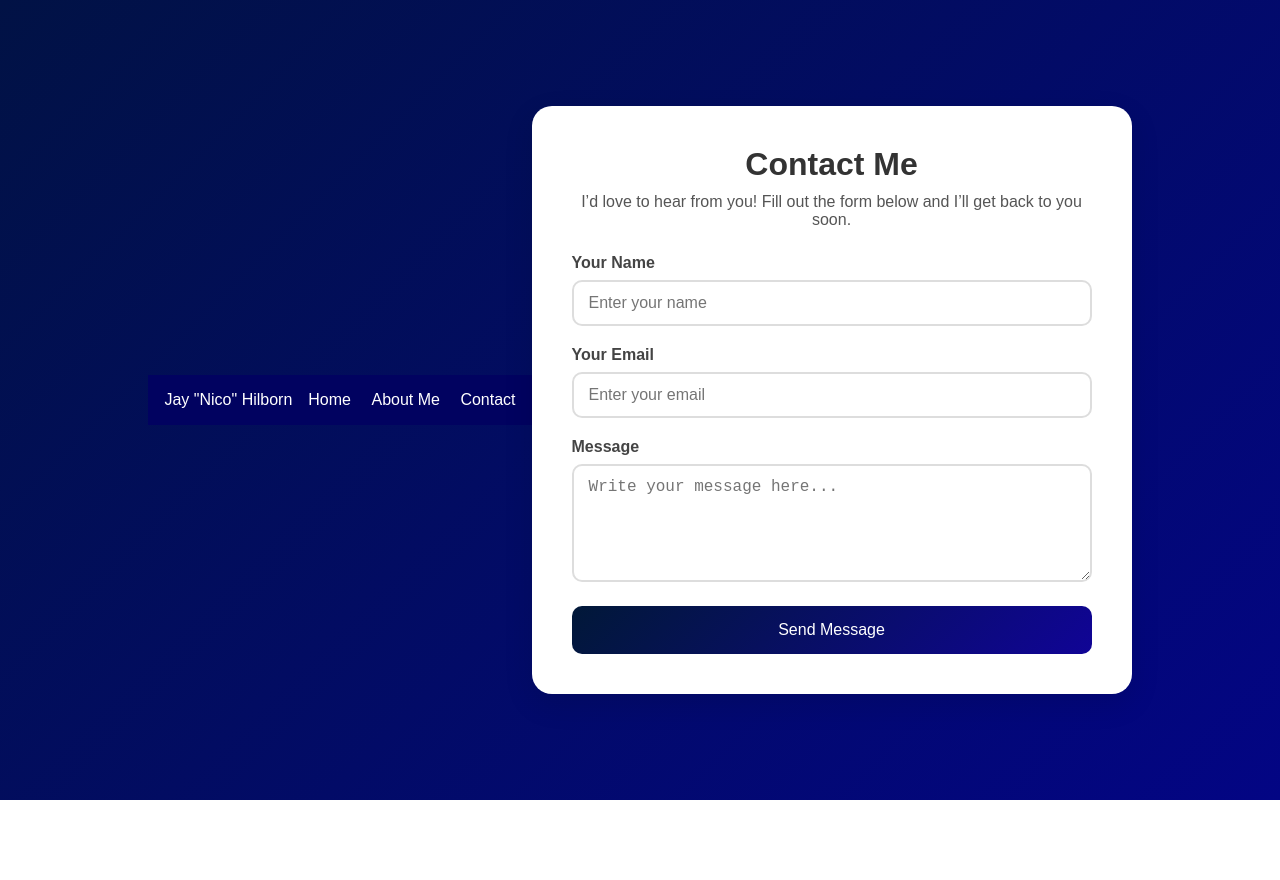
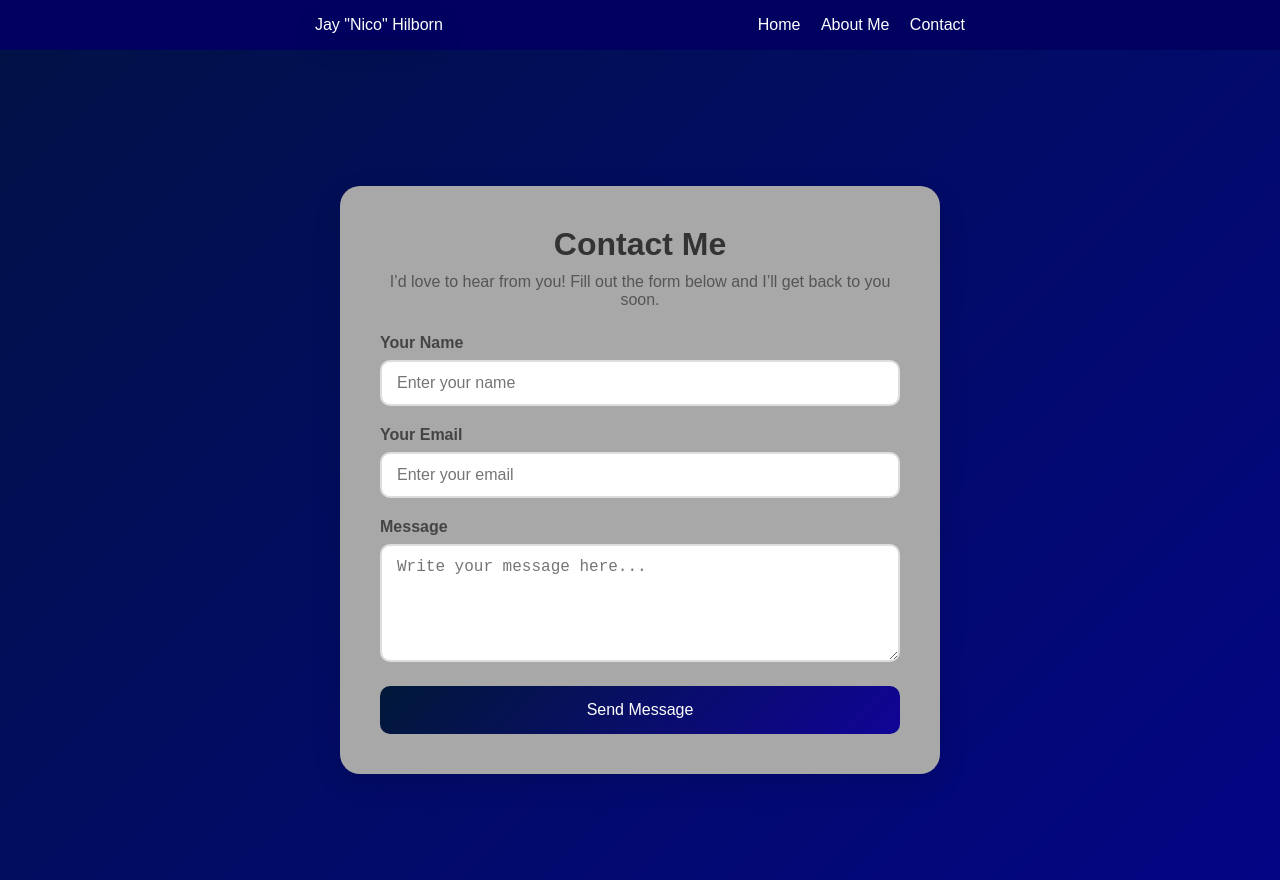
Before and after one commit to nicohilborn/contact, a plain HTML site: page index.html in a window 1280 px wide. Before the commit the page ends 800 px from the top, so only its background shows below. Drawn offline with Linux system fonts and the light colour scheme.

Commit message:
Update style.css

```diff
--- a/style.css
+++ b/style.css
@@ -1,11 +1,10 @@
-/* Reset */
 * {
   margin: 0;
   padding: 0;
   box-sizing: border-box;
 }
-
 body {
+  margin-top: 80px;
   font-family: "Poppins", sans-serif;
   background: linear-gradient(135deg, #011245, #030584);
   min-height: 100vh;
@@ -14,56 +13,60 @@ body {
   justify-content: center;
 }
 header {
+  position: fixed;
+  top: 0;
+  left: 0;
+  width: 100%;
   display: flex;
-        justify-content: space-between;
+  justify-content: space-evenly;
   align-items: center;
   background: #010260;
   color: #ffffff;
   padding: 1rem;
+  z-index: 999;
 }
+
   header nav a {
   color: #ffffff;
   margin-left: 1rem;
  text-decoration: none;
  }
-/* Contact Section */
+  .logo {
+  border-top: #010260;
+  border-radius: 20px;
+  box-shadow: 0 10px 30px rgba(0, 0, 0, 0.1);
+  text-align: center;
+      }
 .contact {
   width: 100%;
   max-width: 600px;
-  background: white;
+  background: #a8a8a8;
   padding: 40px;
   border-radius: 20px;
   box-shadow: 0 10px 30px rgba(0, 0, 0, 0.1);
   text-align: center;
 }
-
 .contact h1 {
   font-size: 2rem;
   color: #333;
   margin-bottom: 10px;
 }
-
 .contact p {
   color: #555;
   margin-bottom: 25px;
 }
-
-/* Form Styles */
 .contact-form {
   text-align: left;
 }
-
 .form-group {
   margin-bottom: 20px;
 }
-
 label {
   display: block;
   font-weight: 600;
   color: #444;
   margin-bottom: 8px;
 }
-
 input,
 textarea {
   width: 100%;
@@ -74,13 +77,10 @@ textarea {
   transition: border 0.3s ease;
   font-size: 1rem;
 }
-
 input:focus,
 textarea:focus {
   border-color: #04234e;
 }
-
-/* Button */
 .btn {
   width: 100%;
   background: linear-gradient(135deg, #011838, #100496);
@@ -92,7 +92,6 @@ textarea:focus {
   cursor: pointer;
   transition: transform 0.2s ease, box-shadow 0.2s ease;
 }
-
 .btn:hover {
   transform: translateY(-2px);
   box-shadow: 0 5px 15px rgba(102, 166, 255, 0.4);
```
Lines whose indentation alone changed are shown as unchanged.
